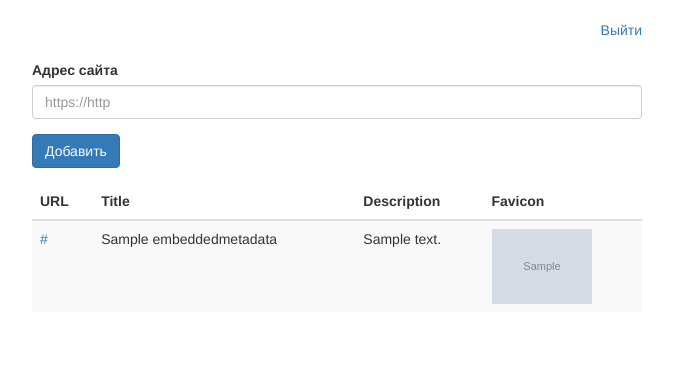
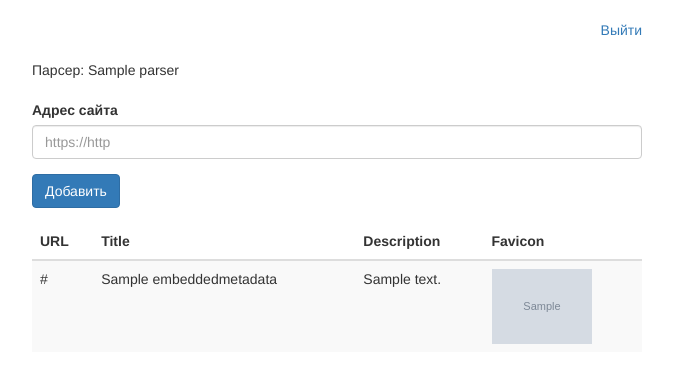
Before and after one commit to Pavaev/simple_parser, a Django app: template src/simple_parser/templates/index.html in a window 1280 px wide. Shown: the top 383 px of the page, without its empty margins (303-976 px from the left). Run offline with Django 3.2, Linux system fonts and the light colour scheme; tables that the repository leaves empty hold one stand-in row (values such as "Sample post"); the template is opened without the code that fills it: values that come from a table or form of the project are taken from there, most other values are stand-ins (such as "Sample title", 1, 10 or a date in 2020); grey boxes marked "Sample" are stand-in pictures; parts of the project's set-up code (start-up, migrations or seed data) failed here and were passed over; some libraries are stand-ins or nearby versions.

Commit message:
Fix incorrect favicon display; Add parser type to the top of main page

```diff
--- a/src/simple_parser/bookmark/views.py
+++ b/src/simple_parser/bookmark/views.py
@@ -4,6 +4,7 @@ from django.shortcuts import redirect
 from django.views.generic import ListView
 from django.views.generic.edit import FormView
 
+from .constants import EmbeddedMetadataTypes
 from .forms import BookmarkForm
 
 
@@ -24,6 +25,7 @@ class IndexView(ListView):
     def get_context_data(self, **kwargs):
         context = super().get_context_data(**kwargs)
         context['create_bookmark_form'] = BookmarkForm()
+        context['parser'] = EmbeddedMetadataTypes(getattr(settings, 'DEFAULT_PARSER', EmbeddedMetadataTypes.DEFAULT)).label
         return context
 
 
@@ -50,7 +52,7 @@ class CreateBookmarkView(FormView):
         messages.success(
             self.request,
             'URL "{}" успешно добавлен. Результат парсинга будет доступен '
-            'после обновления страницы. Парсер: {}'.format(bookmark.url, settings.DEFAULT_PARSER),
+            'после обновления страницы.'.format(bookmark.url),
         )
         return super().form_valid(form)
 
--- a/src/simple_parser/templates/index.html
+++ b/src/simple_parser/templates/index.html
@@ -6,6 +6,8 @@
     <div class="col-xs-offset-3 col-xs-6">
         <p style="margin-top: 20px" class="text-right">
             <a href="{% url 'logout' %}">Выйти</a></p>
+    <p style="margin-top: 20px" class="text-left">
+            Парсер: {{ parser }}</p>
         <div style="margin-top: 20px">
             {% include 'bookmark_form.html' %}
             <table class="table table-striped">
@@ -22,14 +24,18 @@
                     <tr
                             {% if not bookmark.is_available %} class="warning" {% endif %}>
                         <td>
-                            <a target="_blank" href="{{ bookmark.url }}"> {{ bookmark.url }}</a>
+                            {{ bookmark.url | urlizetrunc:45 }}
                         </td>
                         <td> {{ bookmark.embedded_metadata.title }}</td>
                         <td>{{ bookmark.embedded_metadata.description }}</td>
                         <td>
-                            <a href="{{ bookmark.embedded_metadata.favicon_url }}" target="_blank">
-                                <img src="{{ bookmark.embedded_metadata.favicon_url }}" width="100" style="object-fit: cover">
-                            </a>
+                            {% if bookmark.embedded_metadata.favicon_url != '-не найдено-' %}
+                                <a href="{{ bookmark.embedded_metadata.favicon_url }}" target="_blank">
+                                    <img src="{{ bookmark.embedded_metadata.favicon_url }}" width="100" style="object-fit: cover">
+                                </a>
+                            {% else %}
+                                {{ bookmark.embedded_metadata.favicon_url }}
+                            {% endif %}
                         </td>
                     </tr>
                 {% endfor %}
```
